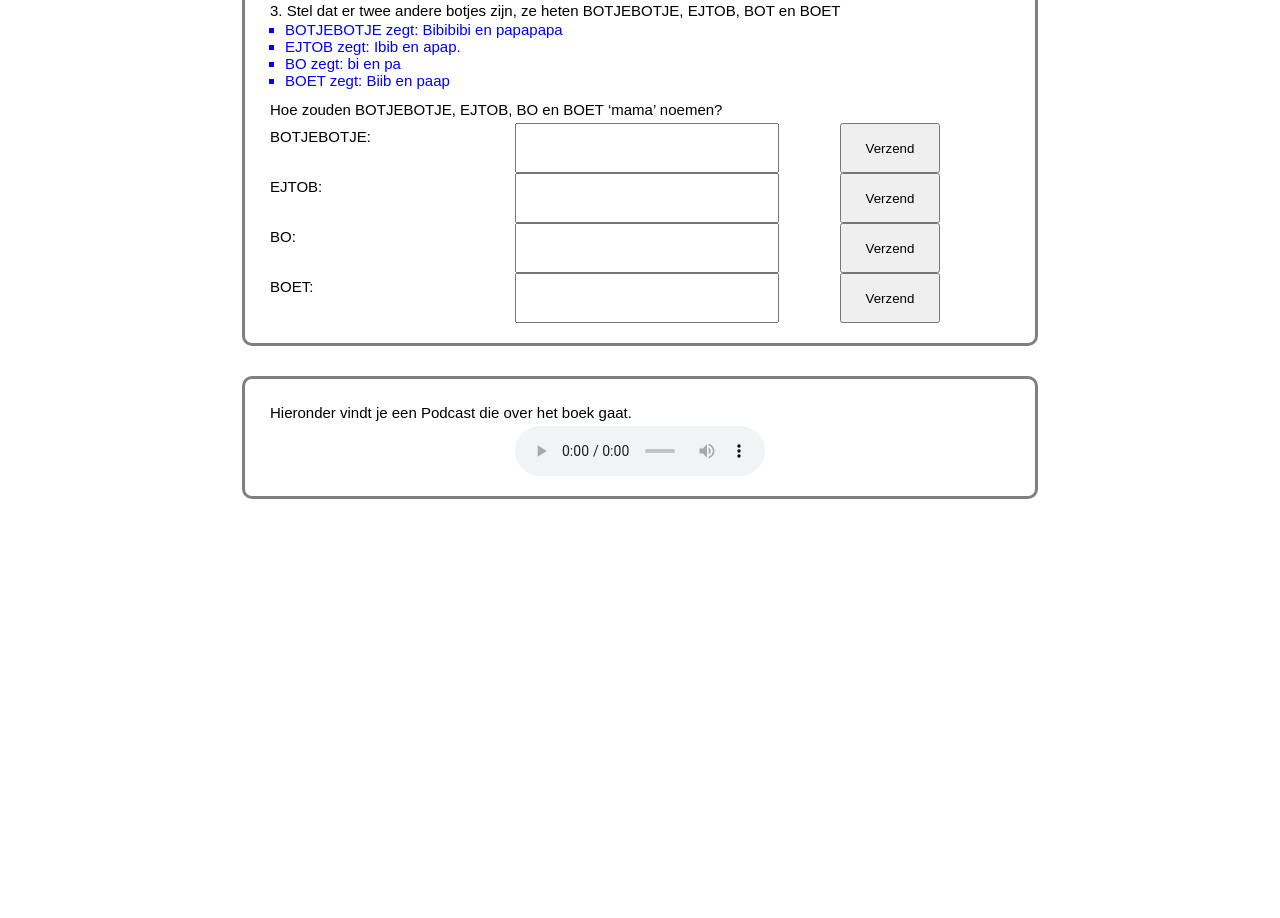
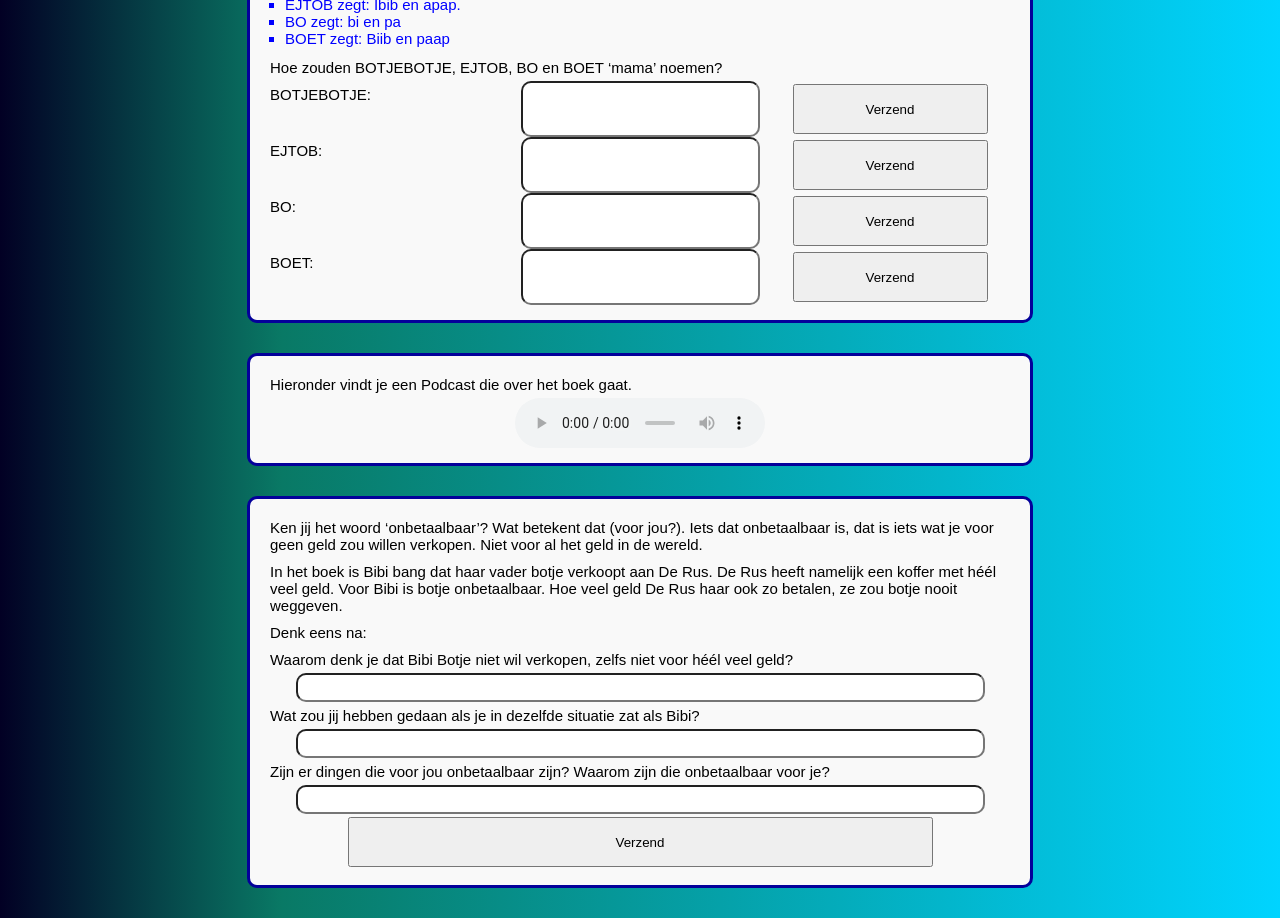
Before and after one commit to Baeshee/IPMEDT4-Kinderboekenapp-React, a React (Create React App) app in the folder kinderboekenapp/: page / in a window 1280 px wide. Shown: the part 1320-2238 px from the top of the page. Before the commit the page ends 1849 px from the top, so only its background shows below. Built offline with nearby package versions, Linux system fonts and the light colour scheme; no server answers.

Commit message:
frontend column opmaak

```diff
--- a/kinderboekenapp/src/App.css
+++ b/kinderboekenapp/src/App.css
@@ -3,23 +3,29 @@
   padding: 0;
 }
 html {
+  display: flex;
+  flex-direction: column;
   font-size: 62.5%;
   box-sizing: border-box;
   margin:0;
   padding:0;
   font-family: sans-serif;
+  background: rgb(2,0,36);
+  background: linear-gradient(90deg, rgba(2,0,36,1) 0%, rgba(9,121,101,1) 22%, rgba(0,212,255,1) 100%);
 }
 p{
   font-size: 1.5rem;
   padding: 0.5rem;
+
 }
 .assignment-container{
-  border: 3px solid grey;
+  border: 3px solid #04009A;
   border-radius: 1rem;
   margin: 3rem auto;
   width: 75%;
   max-width: 75rem;
-  padding: 2rem;
+  padding: 1.5rem;
+  background-color: #F9F9F9;
 }
 .assignments{
   margin: 0 auto;
@@ -56,10 +62,10 @@ input{
   padding: 0.5rem;
 }
 Button{
-  width: 10rem;
+  width: 78%;
   height: 5rem;
   display: block;
-  margin: 0 auto;
+  margin: 0.3rem auto;
   padding: 1rem;
 }
 audio{
@@ -73,12 +79,7 @@ audio{
   margin-bottom: 1rem;
 }
 
-Button:active{
-  width: 50%;
-  height: 4rem;
-  display: block;
-  margin: 0 auto;
-}
+
 img{
   display: block;
   margin: 0 auto;
@@ -92,12 +93,14 @@ img{
   border-radius: 1rem;
   font-weight: bold;
   font-size: 2rem;
+  width: 50%;
 }
 .McInput{
-width: 100%;
-max-width: 50rem;
+width: 90%;
+max-width: 75rem;
 margin: 0 auto;
-justify-self: center;
+border-radius: 1rem;
+display: block;
 }
 label{
   justify-content: center;
--- a/kinderboekenapp/src/BookAssignments.js
+++ b/kinderboekenapp/src/BookAssignments.js
@@ -7,7 +7,7 @@ import "./BookAssignments.css";
 
 import { DummyData } from './DummyData';
 
-import { ImageVraag, ImageAntwoord, ImageUnavailable, intro, AudioVraag, ColorVraag, ColorAntwoord, MultipleChoiceVraag, Podcast} from "./Vragen/ImageVraag"
+import { ImageVraag, ImageAntwoord, ImageUnavailable, intro, AudioVraag, ColorVraag, ColorAntwoord, MultipleChoiceVraag, Podcast, MultipleChoiceVraag2} from "./Vragen/ImageVraag"
 
 class BookAssignments extends Component {
 
@@ -80,6 +80,15 @@ class BookAssignments extends Component {
                                 default:
                                     return <Podcast key={index} />;
                             }
+                            case "MultipleChoice2":
+                                switch(assignment.status){
+                                    case "active":
+                                        return <MultipleChoiceVraag2 key={index} />;
+                                    case "completed":
+                                        return <MultipleChoiceVraag2 key={index} />;
+                                    default:
+                                        return <MultipleChoiceVraag2 key={index} />;
+                                }
             default:
                 return <ImageUnavailable key={index} />;
         }
--- a/kinderboekenapp/src/DummyData.js
+++ b/kinderboekenapp/src/DummyData.js
@@ -41,4 +41,11 @@ export const DummyData = [
         'kind_of_assignment': 'Podcast',
         'status': 'inactive',
     },
+    {
+        "book_isbn": 9789000339280,
+        'assignment_position': 1,
+        "assignment": 'Hieronder kun jij een kleur kiezen. Zoek de mooiste kleur uit en geef hem net zo’n bijzondere naam. Bedenk daarvoor dus goed waar de kleur jou precies aan doet denken.',
+        'kind_of_assignment': 'MultipleChoice2',
+        'status': 'inactive',
+    },
 ]
--- a/kinderboekenapp/src/Vragen/ImageVraag.js
+++ b/kinderboekenapp/src/Vragen/ImageVraag.js
@@ -1,15 +1,17 @@
-import React, { Component } from "react";
+import React, { Component, useState } from "react";
 import ReactAudioPlayer from 'react-audio-player';
 import axios from 'axios';
 import { render } from "@testing-library/react";
 
 
-
-
+function handleChange(event){
+    this.setState({value: event.target.value});
+}
 
 export const intro = () =>{
+const test = this.props;
     return(
-        <section className="section__intro"><p>We willen het boek graag introduceren met een filmpje of een luisterfragment. Hierin vertellen wij iets over het boek adhv de flaptekst. </p>
+        <section className="assignment-container"><p>We willen het boek graag introduceren met een filmpje of een luisterfragment. Hierin vertellen wij iets over het boek adhv de flaptekst. </p>
             <ReactAudioPlayer
   src="my_audio_file.ogg"
   className="AudioPlayer"
@@ -41,7 +43,7 @@ Wat zou jij voor bijzondere muts willen dragen? Maak een ontwerp van jouw eigen
 export const ImageAntwoord = () => {
     return(
         <section className="assignment-container">
-              <form><label for="color"></label><input className="colorInput" id="color" name="color" value="" type="color"></input></form><label for="userColor">Schrijf hier je kleur op:</label><input id="userColor" className="userColor" type="text" ></input><button id="submitButton" className="submitButton" type="submit" onClick="">Bevestig je kleur!</button></section>
+              <form><label for="color"></label><input className="colorInput" id="color" value={this.state.value} onChange={this.handleChange} name="color" type="color"></input></form><label for="userColor">Schrijf hier je kleur op:</label><input id="userColor" className="userColor" type="text" ></input><button id="submitButton" className="submitButton" type="submit" onClick="">Bevestig je kleur!</button></section>
     )
 }
 
@@ -57,7 +59,7 @@ export const ImageUnavailable = () =>{
 
 export const AudioVraag = () => {
     return(
-        <section className="section__intro"><p>We willen het boek graag introduceren met een filmpje of een luisterfragment. Hierin vertellen wij iets over het boek adhv de flaptekst. </p>
+        <section className="assignment-container"><p className="bold">We willen het boek graag introduceren met een filmpje of een luisterfragment. Hierin vertellen wij iets over het boek adhv de flaptekst. </p>
             <ReactAudioPlayer
   src="my_audio_file.ogg"
   className="AudioPlayer"
@@ -68,7 +70,7 @@ export const AudioVraag = () => {
 }
 export const AudioAntwoord = () => {
     return(
-        <section className="section__intro"><p>We willen het boek graag introduceren met een filmpje of een luisterfragment. Hierin vertellen wij iets over het boek adhv de flaptekst. </p>
+        <section className="assignment-container"><p>We willen het boek graag introduceren met een filmpje of een luisterfragment. Hierin vertellen wij iets over het boek adhv de flaptekst. </p>
             <ReactAudioPlayer
   src="my_audio_file.ogg"
   className="AudioPlayer"
@@ -81,7 +83,7 @@ export const AudioAntwoord = () => {
 
 export const ColorVraag = () => {
     return(
-        <section className="section__intro"><p>Bibi haar vader heeft een wolwinkel en verkoopt daar de meest bijzondere kleuren wol. Zo lezen we over paardenbloemstengelgroen, varkensstaartjesroze, diepzeezwart, watermeloenrood, krijtrotswit en Middellandsezeeblauw. In de naam van de kleur zie je steeds al staan waar je de kleur ‘in het echt’ terug kunt zien.<br></br>
+        <section className="assignment-container"><p>Bibi haar vader heeft een wolwinkel en verkoopt daar de meest bijzondere kleuren wol. Zo lezen we over paardenbloemstengelgroen, varkensstaartjesroze, diepzeezwart, watermeloenrood, krijtrotswit en Middellandsezeeblauw. In de naam van de kleur zie je steeds al staan waar je de kleur ‘in het echt’ terug kunt zien.<br></br>
 
         Kun jij ook zo’n mooie naam bedenken voor een kleur? Hieronder kun jij een kleur kiezen. Zoek de mooiste kleur uit en geef hem net zo’n bijzondere naam. Bedenk daarvoor dus goed waar de kleur jou precies aan doet denken..
         </p>
@@ -91,7 +93,7 @@ export const ColorVraag = () => {
 
 export const ColorAntwoord = () => {
     return(
-        <section className="section__intro"><p>Bibi haar vader heeft een wolwinkel en verkoopt daar de meest bijzondere kleuren wol. Zo lezen we over paardenbloemstengelgroen, varkensstaartjesroze, diepzeezwart, watermeloenrood, krijtrotswit en Middellandsezeeblauw. In de naam van de kleur zie je steeds al staan waar je de kleur ‘in het echt’ terug kunt zien.<br></br>
+        <section className="assignment-container"><p> Bibi haar vader heeft een wolwinkel en verkoopt daar de meest bijzondere kleuren wol. Zo lezen we over paardenbloemstengelgroen, varkensstaartjesroze, diepzeezwart, watermeloenrood, krijtrotswit en Middellandsezeeblauw. In de naam van de kleur zie je steeds al staan waar je de kleur ‘in het echt’ terug kunt zien.<br></br>
 
         Kun jij ook zo’n mooie naam bedenken voor een kleur? Hieronder kun jij een kleur kiezen. Zoek de mooiste kleur uit en geef hem net zo’n bijzondere naam. Bedenk daarvoor dus goed waar de kleur jou precies aan doet denken..
         </p>
@@ -143,3 +145,26 @@ return(
     </section>
 )
 }
+
+export const MultipleChoiceVraag2 = () => {
+    return(
+        <section className="assignment-container">
+<p>Ken jij het woord ‘onbetaalbaar’? Wat betekent dat (voor jou?).
+Iets dat onbetaalbaar is, dat is iets wat je voor geen geld zou willen verkopen. Niet voor al het geld in de wereld.
+</p>
+<p>
+In het boek is Bibi bang dat haar vader botje verkoopt aan De Rus. De Rus heeft namelijk een koffer met héél veel geld. Voor Bibi is botje onbetaalbaar. Hoe veel geld De Rus haar ook zo betalen, ze zou botje nooit weggeven.
+</p>
+<p >Denk eens na:</p>
+<p>Waarom denk je dat Bibi Botje niet wil verkopen, zelfs niet voor héél veel geld? </p>
+<input className="McInput" value="" type="text"></input>
+<p>Wat zou jij hebben gedaan als je in dezelfde situatie zat als Bibi?</p>
+<input className="McInput" value="" type="text"></input>
+<p>Zijn er dingen die voor jou onbetaalbaar zijn? Waarom zijn die onbetaalbaar voor je?</p>
+<input className="McInput" value="" type="text"></input>
+<button>Verzend</button>
+        </section>
+
+
+    )
+}
```
